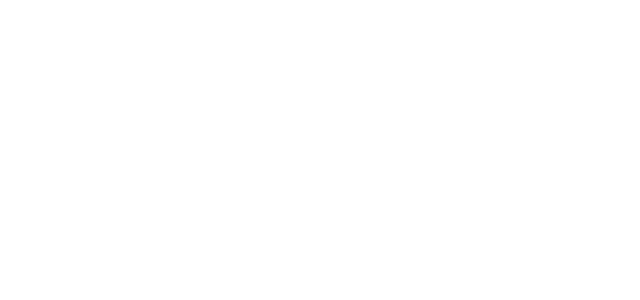
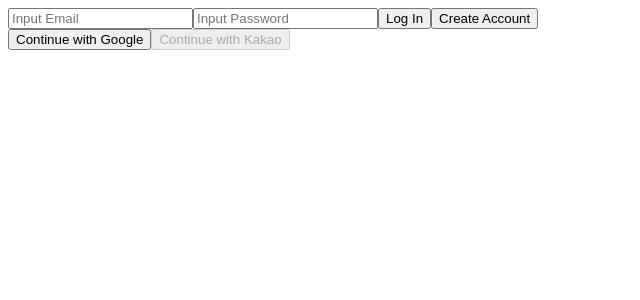
Before and after one commit to ssuty4537/loltoday, a React (Create React App) app: page / in a window 1280 px wide. Shown: the top 300 px of the page, without its empty margins (0-640 px from the left). Built offline with nearby package versions, Linux system fonts and the light colour scheme; no server answers.

Commit message:
Auth
Email, Google

```diff
--- a/package.json
+++ b/package.json
@@ -9,6 +9,7 @@
     "firebase": "^8.2.9",
     "react": "^17.0.1",
     "react-dom": "^17.0.1",
+    "react-router-dom": "^5.2.0",
     "react-scripts": "4.0.3",
     "web-vitals": "^1.0.1"
   },
--- a/src/App.js
+++ /dev/null
@@ -1,7 +0,0 @@
-function App() {
-  return (
-    <div>    </div>
-  );
-}
-
-export default App;
--- /dev/null
+++ b/src/components/App.js
@@ -0,0 +1,21 @@
+import React, { useEffect, useState } from "react";
+import AppRouter from "components/AppRouter";
+import { authService } from "firebaseApp";
+
+function App() {
+  const [isLoggedIn, setIsLoggedIn] = useState(false);
+
+  useEffect(() => {
+    //AuthState의 상태를 확인하는 method
+    authService.onAuthStateChanged((user) => {
+      if (user) {
+        setIsLoggedIn(true);
+      } else {
+        setIsLoggedIn(false);
+      }
+    });
+  });
+
+  return <AppRouter isLoggedIn={isLoggedIn} />;
+}
+export default App;
--- /dev/null
+++ b/src/components/AppRouter.js
@@ -0,0 +1,30 @@
+import React, { useState } from "react";
+import { BrowserRouter as Router, Route, Switch } from "react-router-dom";
+import Auth from "routes/Auth";
+import Home from "routes/Home";
+import Profile from "routes/Profile";
+
+const AppRouter = ({ isLoggedIn }) => {
+  return (
+    <Router>
+      <Switch //여기 내부에 Route 와 path 정보를 넣어놓으면 된다
+      >
+        <Route exact path="/profile">
+          <Profile />
+        </Route>
+        {isLoggedIn ? (
+          <>
+            <Route exact path="/">
+              <Home />
+            </Route>
+          </>
+        ) : (
+          <Route exact path="/">
+            <Auth />
+          </Route>
+        )}
+      </Switch>
+    </Router>
+  );
+};
+export default AppRouter;
--- a/src/firebase.js
+++ /dev/null
@@ -1,12 +0,0 @@
-import firebase from "firebase/app";
-
-const firebaseConfig = {
-    apiKey: "AIzaSyBlNsiLb6WEcXm9_al2lL1cDWrecVxmLds",
-    authDomain: "loltoday-95f5b.firebaseapp.com",
-    projectId: "loltoday-95f5b",
-    storageBucket: "loltoday-95f5b.appspot.com",
-    messagingSenderId: "957606725975",
-    appId: "1:957606725975:web:3a06353e61ae1063551612"
-  };
-
-export default firebase.initializeApp(firebaseConfig);
--- /dev/null
+++ b/src/firebaseApp.js
@@ -0,0 +1,16 @@
+import firebase from "firebase/app";
+import "firebase/auth";
+
+const firebaseConfig = {
+  apiKey: "AIzaSyBlNsiLb6WEcXm9_al2lL1cDWrecVxmLds",
+  authDomain: "loltoday-95f5b.firebaseapp.com",
+  projectId: "loltoday-95f5b",
+  storageBucket: "loltoday-95f5b.appspot.com",
+  messagingSenderId: "957606725975",
+  appId: "1:957606725975:web:3a06353e61ae1063551612",
+  //process.env 해주니까 계속 apiKey 못찾겠다고 오류가 뜨네? 일단 env 사용 안 한 채 진행
+};
+
+firebase.initializeApp(firebaseConfig);
+export const authService = firebase.auth(); //왜 auth 뒤에 () 붙이면 error 나지? 오 되네?
+export const firebaseService = firebase;
--- /dev/null
+++ b/src/routes/Auth.js
@@ -0,0 +1,102 @@
+import { authService, firebaseService } from "firebaseApp";
+import React, { useState } from "react";
+
+const Auth = () => {
+  const [email, setEmail] = useState("");
+  const [password, setPassword] = useState("");
+  const [Account, setAccount] = useState(false);
+
+  const onChange = (e) => {
+    const { id, value } = e.target;
+    if (id === "email") {
+      setEmail(value);
+    } else if (id === "password") {
+      setPassword(value);
+    }
+  };
+
+  const onClick = (e) => {
+    const { id } = e.target;
+    if (id === "logIn") {
+      setAccount(true);
+    } else if (id === "createAccount") {
+      setAccount(false);
+    }
+  };
+
+  const onClickGoogle = async () => {
+    const provider = new firebaseService.auth.GoogleAuthProvider();
+    await authService.signInWithPopup(provider);
+  };
+
+  const onSubmit = async (e) => {
+    //async, await 안 써도 되는데?
+    e.preventDefault();
+    try {
+      //try 안 해준 채로 error 나면, 계속 무한 반복!
+      if (Account) {
+        await authService.signInWithEmailAndPassword(email, password);
+      } else {
+        await authService.createUserWithEmailAndPassword(email, password);
+      }
+    } catch (error) {
+      var errorCode = error.code;
+      var errorMessage = error.message;
+      if (errorCode == "auth/weak-password") {
+        alert("The password is too weak.");
+      } else {
+        alert(errorMessage);
+      }
+    }
+  };
+
+  return (
+    //enter 치면 앞의 submit 인 login 만 실행되네
+    <form onSubmit={onSubmit}>
+      <div>
+        <input
+          id="email"
+          type="email"
+          placeholder="Input Email"
+          value={email}
+          onChange={onChange}
+          required
+        ></input>
+        <input
+          id="password"
+          type="password"
+          placeholder="Input Password"
+          value={password}
+          onChange={onChange}
+          required
+        ></input>
+        <input
+          id="logIn"
+          type="submit"
+          value="Log In"
+          onClick={onClick}
+        ></input>
+        <input
+          id="createAccount"
+          type="submit"
+          value="Create Account"
+          onClick={onClick}
+        ></input>
+      </div>
+      <div>
+        <button
+          id="google"
+          onClick={onClickGoogle}
+          type="button" //google button 눌렀을 때는 email 미입력 알람 안 뜬다
+        >
+          Continue with Google
+        </button>
+        <button disabled id="kakao" onClick>
+          Continue with Kakao
+        </button>
+      </div>
+    </form>
+  );
+};
+
+export default Auth;
--- /dev/null
+++ b/src/routes/EditProfile.js
@@ -0,0 +1,4 @@
+import React from "react";
+
+const EditProfile = () => <span>EditProfile</span>;
+export default EditProfile;
--- /dev/null
+++ b/src/routes/Home.js
@@ -0,0 +1,25 @@
+import { authService } from "firebaseApp";
+import React from "react";
+import { Link, useHistory } from "react-router-dom";
+
+const Home = () => {
+  const onSignOut = () => {
+    //log out 기능
+    authService.signOut();
+  };
+
+  const history = useHistory();
+  const onClickProfile = () => {
+    //route-dom 에서 history 기능 제공
+    history.push("/profile");
+  };
+
+  return (
+    <div>
+      <div>Home</div>
+      <button onClick={onClickProfile}>Profile</button>
+      <button onClick={onSignOut}>Log Out</button>
+    </div>
+  );
+};
+export default Home;
--- /dev/null
+++ b/src/routes/Profile.js
@@ -0,0 +1,20 @@
+import React from "react";
+import { useHistory } from "react-router-dom";
+
+const Profile = () => {
+  const history = useHistory();
+  const onClickHome = () => {
+    history.push("/");
+  };
+
+  return (
+    <div>
+      <div>Profile</div>
+      <div>
+        <button onClick={onClickHome}>Home</button>
+      </div>
+    </div>
+  );
+};
+
+export default Profile;
```
Also changed, not shown: jsconfig.json (added, +8 -0 lines), src/index.js (+4 -7 lines), 2 other files (tests, documents, lock files or other folders).
